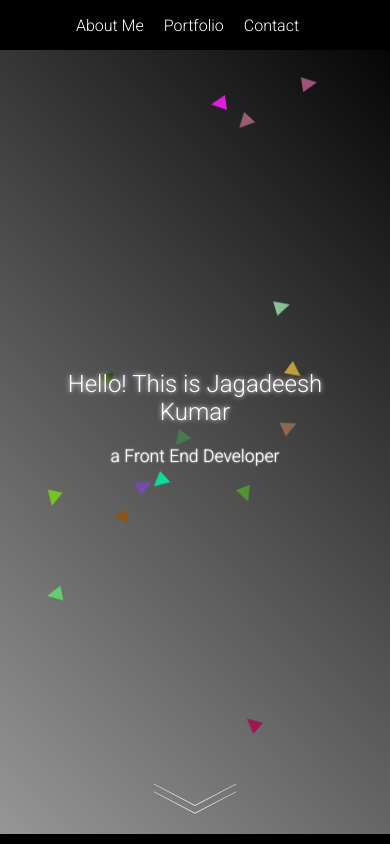
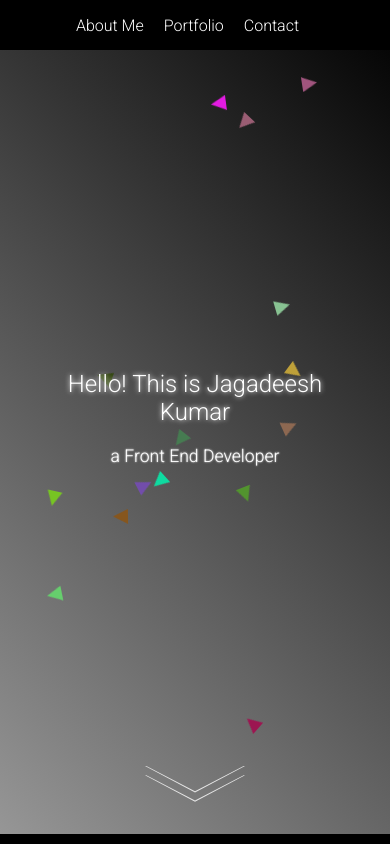
Before and after one commit to thinkingape46/FreeCodeCamp_personal-portfolio-webpage, a plain HTML site: page index.html in a window 390 px wide. Shown: the top 844 px of the page. Drawn offline with Linux system fonts and the light colour scheme.

Commit message:
arrow button adjusted

```diff
--- a/assets/styles/styles.css
+++ b/assets/styles/styles.css
@@ -140,7 +140,7 @@ font-weight: 200;
 }
 @media (max-width: 650px) {
     .arrow-double-link {
-        height: 30px;
+        height: 60px;
     }
 }
 @media (max-width: 300px) {
```
